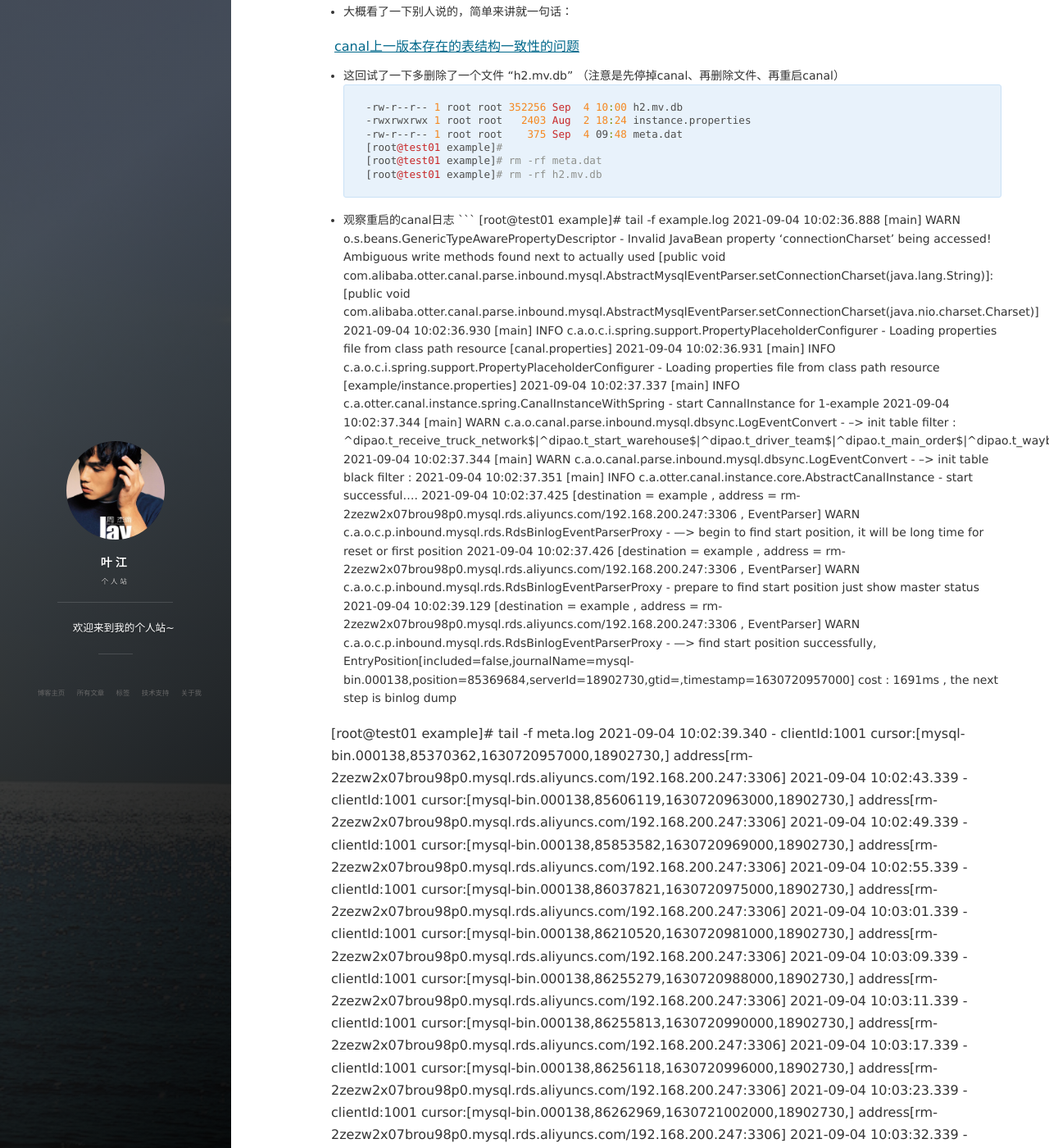
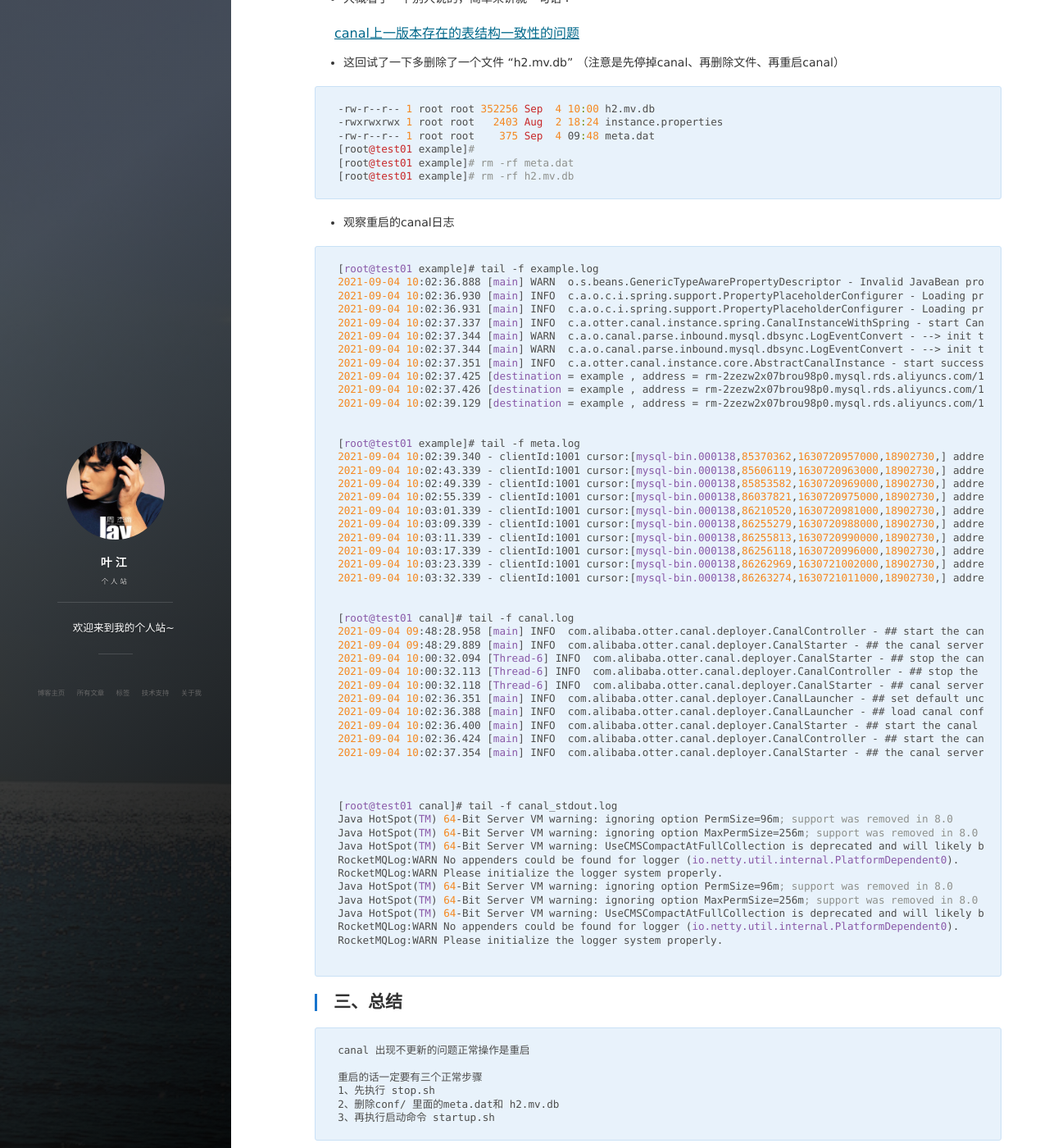
Before and after one commit to MuyerJ/MuyerJ.github.io, a Jekyll site: the page built from _posts/2021-09-04-canal报错.md, in a window 1280 px wide and 1400 px high, scrolled down 1642 px. Shown: the whole window at 82% size. Built offline with Jekyll 4.4.1, drawn with Linux system fonts in a browser that asks for light colours; nearby versions of some CDN libraries; comment, search, counter and statistics services are not loaded; some of the changed text lies outside the part shown.

Commit message:
文章格式修改

````diff
--- a/_posts/2021-09-04-canal报错.md
+++ b/_posts/2021-09-04-canal报错.md
@@ -5,25 +5,21 @@ tags: 数据库
 categories: Java
 ---
 
-* TOC
-{:toc}
-
 
 
 
 昨天天测试说一些功能不生效，排查完发现canal 不同步数据了
 
 
-### 一、canal的报错日志如下图
+## 一、canal的报错日志如下图
 
 ![](https://muyerj.github.io/images/posts/2021/09/04/canal_error_canotFindFirstLogFileName.jpg)
 
+- 可看出 就是 Could not find first log file name in binary log index file
 
-- 可看出 就是 Could not find first log file name in binary log index file
 ```
 从数据库读取日志文件位置问题，没有与主数据的位置相对应
 ```
-
 
 - 解决方案
 
@@ -35,13 +31,11 @@ categories: Java
 3.重启canal
 ```
 
-
 ![](https://muyerj.github.io/images/posts/2021/09/04/canal_stop.jpg)
 
 ![](https://muyerj.github.io/images/posts/2021/09/04/canal_remaveMeta.jpg)
 
-
-### 二、继续查看日志又报错
+## 二、继续查看日志又报错
 
 - 日志如下
 
@@ -64,6 +58,7 @@ Caused by: com.alibaba.otter.canal.parse.exception.CanalParseException: column s
 [canal上一版本存在的表结构一致性的问题](https://www.cnblogs.com/laoqing/p/13187324.html)
 
 - 这回试了一下多删除了一个文件 “h2.mv.db” （注意是先停掉canal、再删除文件、再重启canal）
+
 ```
 -rw-r--r-- 1 root root 352256 Sep  4 10:00 h2.mv.db
 -rwxrwxrwx 1 root root   2403 Aug  2 18:24 instance.properties
@@ -72,7 +67,9 @@ Caused by: com.alibaba.otter.canal.parse.exception.CanalParseException: column s
 [root@test01 example]# rm -rf meta.dat
 [root@test01 example]# rm -rf h2.mv.db
 ```
+
 - 观察重启的canal日志
+
 ```
 [root@test01 example]# tail -f example.log
 2021-09-04 10:02:36.888 [main] WARN  o.s.beans.GenericTypeAwarePropertyDescriptor - Invalid JavaBean property 'connectionCharset' being accessed! Ambiguous write methods found next to actually used [public void com.alibaba.otter.canal.parse.inbound.mysql.AbstractMysqlEventParser.setConnectionCharset(java.lang.String)]: [public void com.alibaba.otter.canal.parse.inbound.mysql.AbstractMysqlEventParser.setConnectionCharset(java.nio.charset.Charset)]
@@ -128,7 +125,8 @@ RocketMQLog:WARN Please initialize the logger system properly.
 
 ```
 
-### 三、总结
+## 三、总结
+
 
 ```
 canal 出现不更新的问题正常操作是重启
````
Also changed, not shown: _posts/2021-09-02-ASK使用体验.md (+0 -4 lines).
